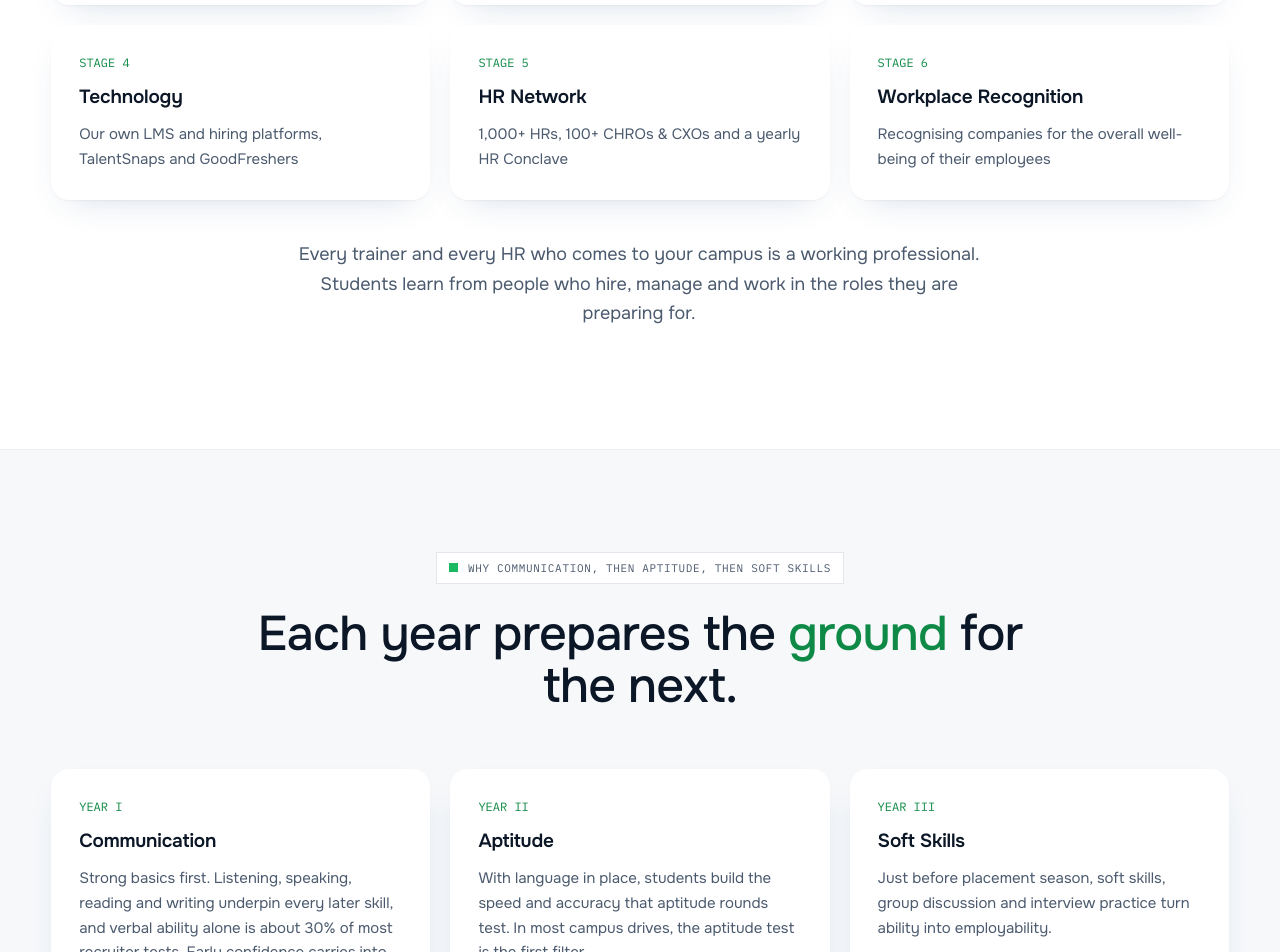
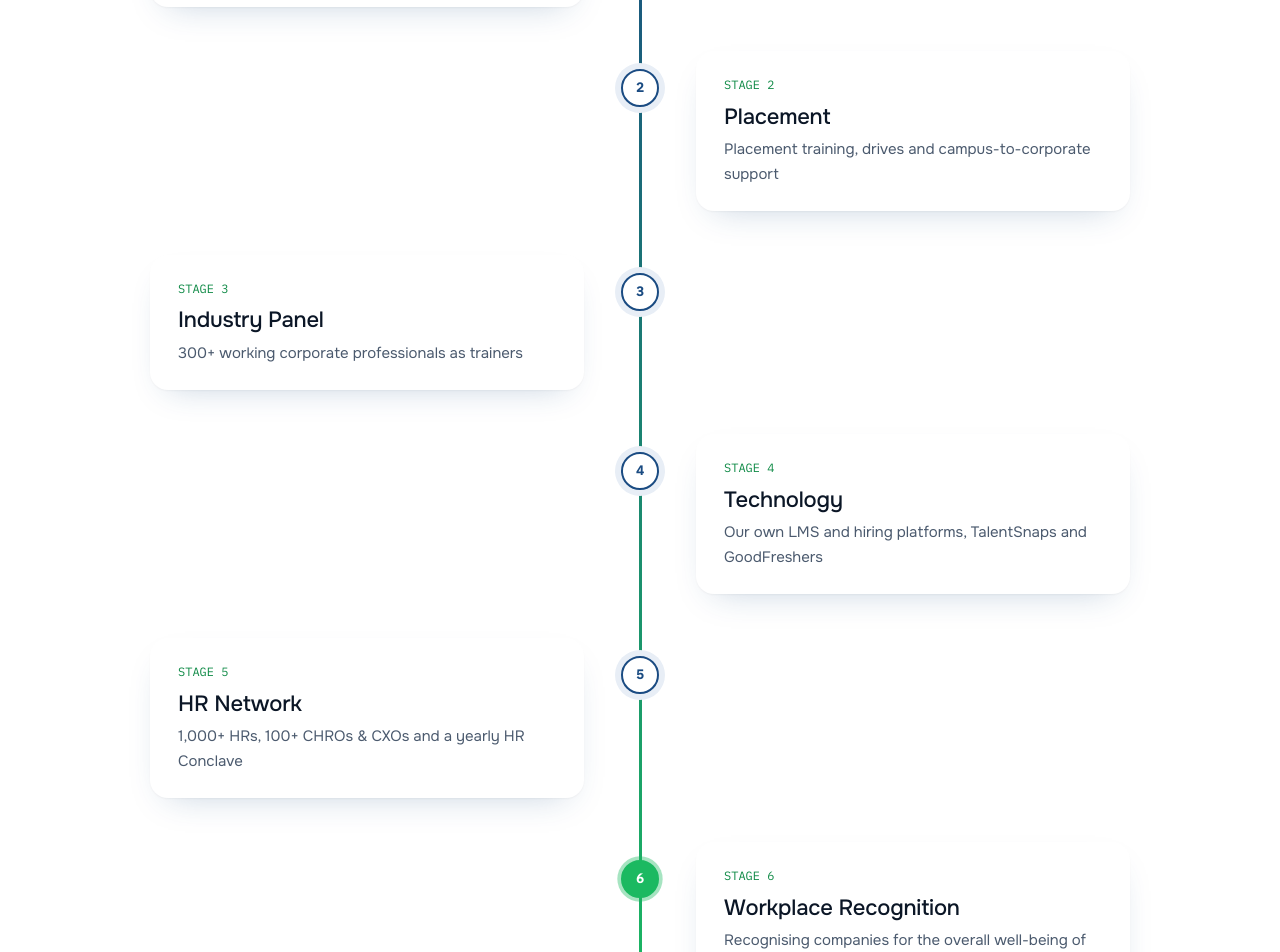
Before and after one commit to KIVOX-dev/saiconsultancy, a React (Vite) app: page /training-placement in a window 1280 px wide. Shown: the part 1560-2512 px from the top of the page. Built offline with nearby package versions, Linux system fonts and the light colour scheme.

Commit message:
feat: live scroll roadmaps for programme stages and framework, add platform logos
Co-Authored-By: Claude Sonnet 5.5 <noreply@anthropic.com>

```diff
--- a/src/pages/Programme.jsx
+++ b/src/pages/Programme.jsx
@@ -1,6 +1,7 @@
-import { motion } from 'framer-motion'
+import { useRef } from 'react'
+import { motion, useScroll, useSpring } from 'framer-motion'
 import Illo from '../components/ui/Illo.jsx'
-import { PageHero, SectionHead, Reveal, Bezel, Button, stagger, rise } from '../components/ui/primitives.jsx'
+import { PageHero, SectionHead, Reveal, Bezel, Button, EASE, stagger, rise } from '../components/ui/primitives.jsx'
 import { CONTACT } from '../data/site.js'
 import * as P from '../data/programme.js'
 
@@ -36,6 +37,40 @@ function ModuleTable({ head, rows, extra }) {
   )
 }
 
+
+/** Live roadmap: the line fills as you scroll and each stage lights up when reached. */
+function LiveRoadmap({ items, label = 'STAGE' }) {
+  const ref = useRef(null)
+  const { scrollYProgress } = useScroll({ target: ref, offset: ['start 70%', 'end 60%'] })
+  const fill = useSpring(scrollYProgress, { stiffness: 90, damping: 24, mass: 0.4 })
+  return (
+    <div className="evo" ref={ref}>
+      <div className="evo-track" aria-hidden="true"><motion.i className="evo-fill" style={{ scaleY: fill }} /></div>
+      {items.map(([t, d, out], i) => {
+        const last = i === items.length - 1
+        return (
+          <motion.div
+            key={t}
+            className={`evo-item ${i % 2 ? 'right' : 'left'}`}
+            initial={{ opacity: 0, x: i % 2 ? 48 : -48, filter: 'blur(8px)' }}
+            whileInView={{ opacity: 1, x: 0, filter: 'blur(0px)' }}
+            viewport={{ once: false, margin: '-35% 0px -35% 0px' }}
+            transition={{ duration: 0.8, ease: EASE }}
+          >
+            <span className={`evo-dot ${last ? 'goal' : ''}`}><b>{i + 1}</b></span>
+            <div className="evo-card">
+              <span className="no">{label} {i + 1}</span>
+              <h4>{t}</h4>
+              <p>{d}</p>
+              {out && <p className="evo-out">Output: {out}</p>}
+            </div>
+          </motion.div>
+        )
+      })}
+    </div>
+  )
+}
+
 export default function Programme() {
   return (
     <>
@@ -49,9 +84,7 @@ export default function Programme() {
             {P.STATS.map(([n, l]) => <Cell key={l} title={n}>{l}</Cell>)}
           </Grid>
           <span className="band-label">How we have evolved</span>
-          <Grid cls="c3">
-            {P.STAGES.map(([t, d], i) => <Cell key={t} no={`STAGE ${i + 1}`} title={t}>{d}</Cell>)}
-          </Grid>
+          <LiveRoadmap items={P.STAGES} />
           <Reveal className="center narrow"><p className="sub">Every trainer and every HR who comes to your campus is a working professional. Students learn from people who hire, manage and work in the roles they are preparing for.</p></Reveal>
         </div>
       </section>
@@ -85,11 +118,7 @@ export default function Programme() {
             {P.VALUES.map(([t, d]) => <Cell key={t} title={t}>{d}</Cell>)}
           </Grid>
           <span className="band-label">Our 9-step integrated employability framework</span>
-          <Grid cls="c3">
-            {P.FRAMEWORK.map(([t, d, out], i) => (
-              <Cell key={t} no={`STEP ${i + 1}`} title={t}>{d} <br /><b>Output: {out}</b></Cell>
-            ))}
-          </Grid>
+          <LiveRoadmap items={P.FRAMEWORK} label="STEP" />
         </div>
       </section>
 
@@ -167,6 +196,7 @@ export default function Programme() {
           <div className="grid-3" style={{ gridTemplateColumns: '1fr 1fr' }}>
             <Reveal>
               <Bezel className="info-card">
+                <img className="plat-logo ts" src="/images/platforms/talentsnaps.png" alt="TalentSnaps: skill meets opportunities" loading="lazy" />
                 <h4>TalentSnaps · Aptitude training & placement-management ERP</h4>
                 <p>{P.TALENTSNAPS.intro}</p>
                 <p><b>Placement workflow:</b> {P.TALENTSNAPS.workflow.join(' → ')}</p>
@@ -175,6 +205,7 @@ export default function Programme() {
             </Reveal>
             <Reveal delay={0.1}>
               <Bezel className="info-card">
+                <img className="plat-logo" src="/images/platforms/goodfreshers.png" alt="GoodFreshers" loading="lazy" />
                 <h4>GoodFreshers · Communication, soft skills & hiring</h4>
                 <p>{P.GOODFRESHERS.intro}</p>
                 <ul className="ticks">{P.GOODFRESHERS.features.map((f) => <li key={f}>{f}</li>)}</ul>
--- a/src/styles/13-programme.css
+++ b/src/styles/13-programme.css
@@ -9,3 +9,28 @@
 .info-card.dark a { color: #fff; text-decoration: underline; text-underline-offset: 3px; }
 .cells + .band-label, .mod-wrap + .band-label, .grid-3 + .band-label, .bezel + .band-label { margin-top: 40px; display: block; }
 @media (max-width: 960px) { .grid-3[style] { grid-template-columns: 1fr !important; } }
+
+/* Live evolution roadmap */
+.evo { position: relative; max-width: 980px; margin: 36px auto 10px; padding: 10px 0; }
+.evo-track { position: absolute; left: 50%; top: 0; bottom: 0; width: 3px; margin-left: -1.5px; background: var(--line); border-radius: 3px; overflow: hidden; }
+.evo-fill { display: block; width: 100%; height: 100%; transform-origin: top; background: linear-gradient(var(--blue), var(--green)); }
+.evo-item { position: relative; width: 50%; padding: 0 56px 44px 0; }
+.evo-item.right { margin-left: 50%; padding: 0 0 44px 56px; }
+.evo-item:last-child { padding-bottom: 0; }
+.evo-dot { position: absolute; top: 18px; right: -19px; width: 38px; height: 38px; border-radius: 50%; background: #fff; border: 2px solid var(--blue); display: grid; place-items: center; font-family: var(--mono); font-size: 13px; color: var(--blue); box-shadow: 0 0 0 6px var(--sky); z-index: 1; }
+.evo-item.right .evo-dot { right: auto; left: -19px; }
+.evo-dot.goal { background: var(--green); border-color: var(--green); color: #fff; animation: evo-pulse 2.2s ease-out infinite; }
+@keyframes evo-pulse { 0% { box-shadow: 0 0 0 0 rgba(27, 185, 97, 0.5); } 100% { box-shadow: 0 0 0 16px rgba(27, 185, 97, 0); } }
+.evo-card { background: #fff; border-radius: 18px; padding: 24px 28px; box-shadow: 0 1px 2px rgba(11, 22, 38, 0.04), 0 14px 34px -18px rgba(26, 75, 130, 0.28); }
+.evo-card .no { font-family: var(--mono); font-size: 12px; color: var(--green-d); display: block; margin-bottom: 10px; }
+.evo-card h4 { font-size: 22px; margin-bottom: 8px; }
+.evo-card p { margin: 0; font-size: 15px; }
+@media (max-width: 720px) {
+  .evo-track { left: 19px; margin-left: 0; }
+  .evo-item, .evo-item.right { width: 100%; margin-left: 0; padding: 0 0 32px 60px; }
+  .evo-dot, .evo-item.right .evo-dot { left: 0; right: auto; }
+}
+@media (prefers-reduced-motion: reduce) { .evo-dot.goal { animation: none; } }
+.evo-card .evo-out { margin-top: 10px; font-weight: 600; color: var(--ink); font-size: 14.5px; }
+.plat-logo { height: 64px; width: auto; max-width: 100%; object-fit: contain; object-position: left; margin-bottom: 18px; grid-column: 1 / -1; }
+.plat-logo.ts { height: 110px; }
```
Also changed, not shown: public/images/platforms/goodfreshers.png (added), public/images/platforms/talentsnaps.png (added).
